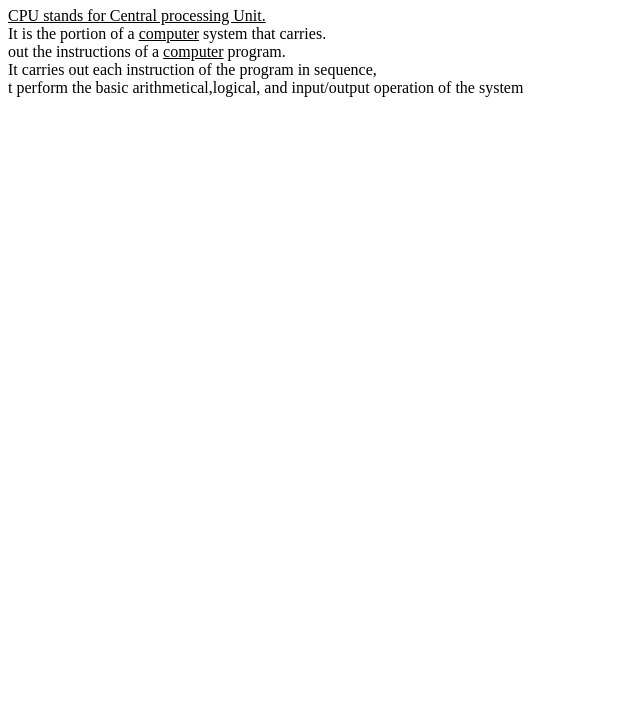
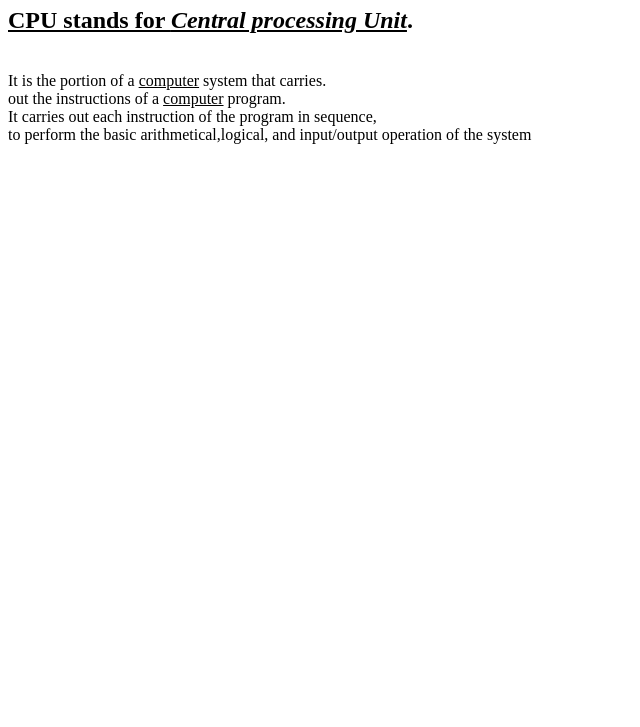
Before and after one commit to iamneo-production/dafacccadaeccdfffebaeceaec, a plain HTML site: page public/index.html in a window 1280 px wide. Shown: the part 73-800 px from the top of the page, without its empty margins (0-640 px from the left). Drawn offline with Linux system fonts and the light colour scheme.

Commit message:
Backup Commit

```diff
--- a/public/index.html
+++ b/public/index.html
@@ -9,10 +9,10 @@
 </head>
 <body>
     <h1>CPU</h1>
-    <p1><u>CPU stands for Central processing Unit.</u></p1><br>
-    <p2> It is the portion of a <u>computer</u> system that carries.</p2><br>
-    <p3> out the instructions  of a <u> computer</u> program.</p2><br>
-    <p4> It carries out each instruction of the program in sequence,</p4><br>
-    <p5> t perform the basic arithmetical,logical, and input/output operation of the system</p5><br>
+    <h2><u>CPU stands for <i>Central processing Unit</u></i>.</u></h2><br>
+    <p1> It is the portion of a <u>computer</u> system that carries.</p1><br>
+    <p2> out the instructions  of a <u> computer</u> program.</p2><br>
+    <p3> It carries out each instruction of the program in sequence,</p3><br>
+    <p4> to perform the basic arithmetical,logical, and input/output operation of the system</p4><br>
 </body>
 </html>
```
